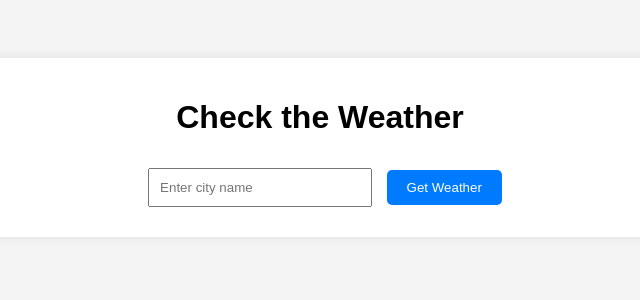
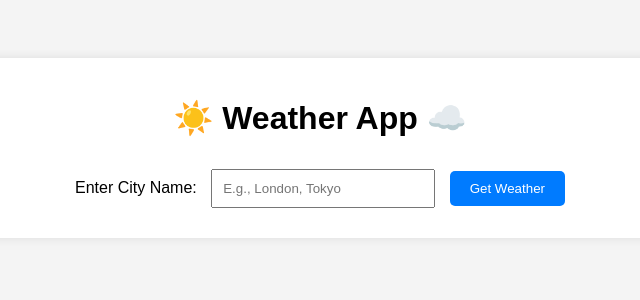
Before and after one commit to Bilal007-dotcom/weather_app, a Flask app: page / in a window 1280 px wide. Shown: the top 300 px of the page, without its empty margins (320-960 px from the left). Run offline with Flask 3, Linux system fonts and the light colour scheme.

Commit message:
Update index.html

```diff
--- a/app/templates/index.html
+++ b/app/templates/index.html
@@ -4,26 +4,36 @@
     <meta charset="UTF-8">
     <meta name="viewport" content="width=device-width, initial-scale=1.0">
     <title>Weather App</title>
+    <!-- Add Google Fonts -->
+    <link href="https://fonts.googleapis.com/css2?family=Raleway:wght@400;700&family=Playfair+Display:wght@700&display=swap" rel="stylesheet">
+    <!-- Add custom CSS -->
     <link rel="stylesheet" href="{{ url_for('static', filename='style.css') }}">
 </head>
 <body>
     <div class="container">
-        <h1>Check the Weather</h1>
+        <header>
+            <h1>☀️ Weather App ☁️</h1>
+        </header>
+        <main>
             <form method="POST">
-            <input type="text" name="city" placeholder="Enter city name" required>
+                <label for="city">Enter City Name:</label>
+                <input type="text" id="city" name="city" placeholder="E.g., London, Tokyo" required>
                 <button type="submit">Get Weather</button>
             </form>
             {% if weather %}
             <div class="weather-info">
-            {% if weather.error %}
-                <p>{{ weather.error }}</p>
+                {% if 'error' in weather %}
+                <p class="error">{{ weather['error'] }}</p>
                 {% else %}
-                <p>City: {{ weather.name }}</p>
-                <p>Temperature: {{ weather.main.temp }} °C</p>
-                <p>Weather: {{ weather.weather[0].description }}</p>
+                <h2>Weather in {{ weather['name'] }}</h2>
+                <p>Temperature: {{ weather['main']['temp'] }}°C</p>
+                <p>Condition: {{ weather['weather'][0]['description'].title() }}</p>
+                <p>Humidity: {{ weather['main']['humidity'] }}%</p>
+                <p>Wind Speed: {{ weather['wind']['speed'] }} m/s</p>
                 {% endif %}
             </div>
             {% endif %}
+        </main>
     </div>
 </body>
 </html>
```
Lines whose indentation alone changed are shown as unchanged.
